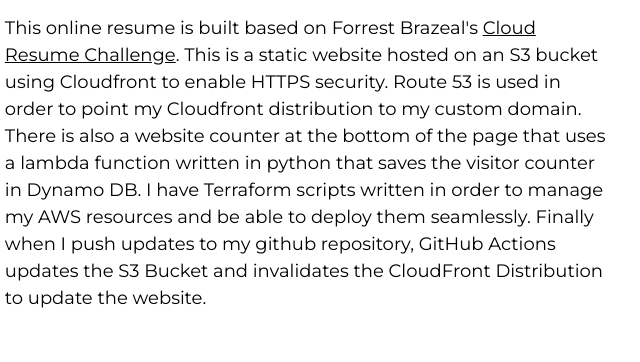
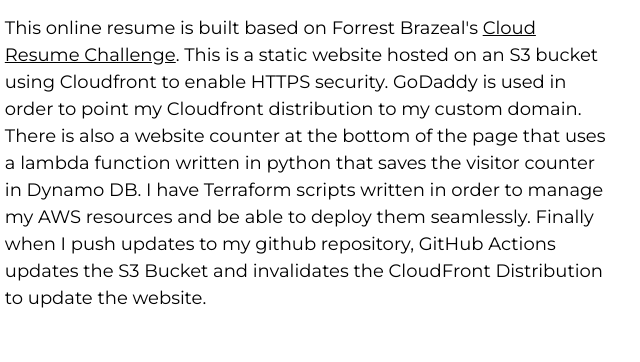
Before and after one commit to NasGit99/cloudresumechallenge, a plain HTML site: page website/index.html in a window 1280 px wide. Shown: the part 691-1053 px from the top of the page, 492-1132 px from the left. Drawn offline with nearby package versions, Linux system fonts and the light colour scheme; no server answers.

Commit message:
Updating index.html

```diff
--- a/website/index.html
+++ b/website/index.html
@@ -72,7 +72,7 @@ decision-makers.
 
             <p>
               This online resume is built based on Forrest Brazeal's <a href="https://cloudresumechallenge.dev/">Cloud Resume Challenge</a>. This is a static website hosted
-              on an S3 bucket using Cloudfront to enable HTTPS security. Route 53 is used in order to point my Cloudfront distribution to my custom domain. There is also a website counter at
+              on an S3 bucket using Cloudfront to enable HTTPS security. GoDaddy is used in order to point my Cloudfront distribution to my custom domain. There is also a website counter at
                the bottom of the page that uses a lambda function written in python that saves the visitor counter in Dynamo DB. I have Terraform scripts written in order to
                manage my AWS resources and be able to deploy them seamlessly. Finally when I push updates to my github repository,
                GitHub Actions updates the S3 Bucket and invalidates the CloudFront Distribution to update the website.
```
